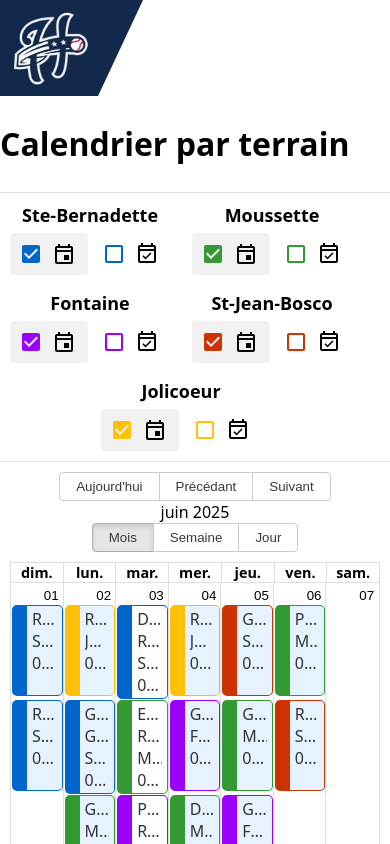
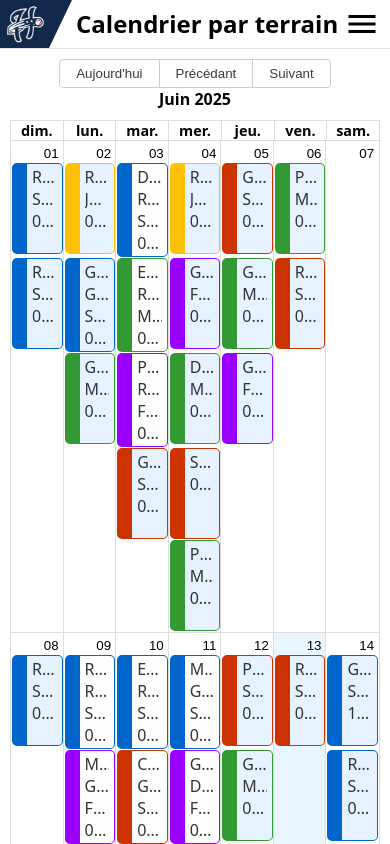
Before and after one commit to jcgauthier1979/baseball-calendar, a React (Vite) app: page / in a window 390 px wide. Shown: the top 844 px of the page. Built offline with nearby package versions, Linux system fonts and the light colour scheme.

Commit message:
Mobile menu, sticky header

```diff
--- a/src/App.tsx
+++ b/src/App.tsx
@@ -30,6 +30,8 @@ function App() {
   const [isVisibleJolicoeurTimeslot, setIsVisibleJolicoeurTimeslot] = useState<boolean>(false);
 
   const [loadingMessage, setLoadingMessage] = useState<string>("");
+  const [showMenu, setShowMenu] = useState<boolean>(false);
+  const [isSticky, setIsSticky] = useState<boolean>(false);
 
   useEffect(() => {
     const loadData = async () => {
@@ -72,6 +74,12 @@ function App() {
     };
 
     loadData();
+
+    window.addEventListener('scroll', handleScroll);
+    return () => {
+      window.removeEventListener('scroll', handleScroll);
+    };
+
   }, []);
 
   // When a venue is checked or unchecked
@@ -99,6 +107,14 @@ function App() {
     isVisibleBoscoTimeslot,
     isVisibleJolicoeurTimeslot
   ]);
+
+  const handleScroll = () => {
+    if (window.pageYOffset > 96) {
+      setIsSticky(true);
+    } else {
+      setIsSticky(false);
+    }
+  };
 
   const eventPropGetter = (event: any) => {
     let borderLeftColor = Consts.VENUE_COLORS.get(event.venue) || Consts.VENUE_COLORS.get("");
@@ -176,6 +192,10 @@ function App() {
     setView(view);
   };
 
+  const toggleMenu = () => {
+    setShowMenu(!showMenu);
+  };
+
   if (loading) return (
     <div className="loading">
       <span className="loader"></span>
@@ -192,7 +212,15 @@ function App() {
 
   return (
     <div>
-      <div id="filters">
+      <div id="h-menu" onClick={() => toggleMenu()}>
+        {
+          showMenu && <span className="material-icons-outlined">close</span>
+        }
+        {
+          !showMenu && <span className="material-icons-outlined">menu</span>
+        }
+      </div>
+      <div id="filters" className={(showMenu ? 'h-menu-open ' : '') + (isSticky ? 'sticky ' : '')}>
         <FormGroup row sx={{ justifyContent: 'center', alignItems: 'center', gap: 2, '& .MuiSvgIcon-root': { fontSize: 24 } }}>
           <div className="venue-group">
             <div className="venue-name">Ste-Bernadette</div>
@@ -251,7 +279,7 @@ function App() {
           </div>
         </FormGroup>
       </div>
-      <div id="main">
+      <div id="main" className={isSticky ? 'pushed' : '' }>
         <Calendar
           showAllEvents={true}
           localizer={Consts.localizer}
@@ -262,7 +290,7 @@ function App() {
           eventPropGetter={eventPropGetter}
           components={{ event: EventComponent }}
           culture="fr-CA"
-          views={[Views.MONTH, Views.WEEK, Views.DAY]}
+          views={[Views.MONTH]}
           defaultView={Views.MONTH}
           view={view}
           date={date}
--- a/src/calendar.css
+++ b/src/calendar.css
@@ -37,12 +37,16 @@ body {
 
 
 #main {
-  margin: 10px;
+  margin-top: 10px;
+  margin-left: 10px;
+  margin-right: 10px;
+  margin-bottom: 10px;
 }
 
 #filters {
   border-bottom: 1px solid #dee2e6;
   padding: 10px;
+  background-color: #fff;
 }
 
 .checkbox-venue {
@@ -111,9 +115,77 @@ body {
   color:#FF3D00;
   font-size: 64px;
 }
-/* Extra small devices (phones, 600px and down) */
-@media only screen and (max-width: 600px) {
 
+.rbc-toolbar .rbc-toolbar-label {
+  font-weight: 600;
+  text-transform: capitalize;
+}
+
+
+
+#h-menu {
+  display: none;
+  position: fixed;
+  top: 6px;
+  right: 10px;
+  z-index: 1001;
+}
+
+#h-menu .material-icons-outlined {
+
+  font-size: 36px !important;
+}
+
+#h-menu:hover {
+  cursor: pointer;
+}
+
+@media only screen and (max-width: 767px) {
+  #banner {
+    min-height: 48px;
+    position: fixed;
+    top:0px;
+    width: 100%;
+    background-color: #fff;
+    z-index: 1000;
+  }
+  #main {
+    margin-top: 59px;
+  }
+  #banner img {
+  padding: 4px;
+  background-color: #12294b;
+  height: 40px;
+}
+  .triangle {
+    border-bottom: 48px solid transparent;
+    border-left: 23px solid #12294b; /* 45-degree triangle */
+  }
+  #filters {
+    display: none;
+    z-index: 1001;
+  }
+  #h-menu {
+    display: block;
+  }
+
+  #h-menu {
+  display: block;
+}
+
+  .banner-title {
+    font-size: 24px;
+    vertical-align:top;
+    padding-top: 24px;
+    padding-bottom: 24px;
+  }
+
+  #filters.h-menu-open {
+    display: block;
+    position: fixed;
+    top: 49px;
+    z-index: 1000;
+  }
 }
 
 /* Small devices (portrait tablets and large phones, 600px and up) */
@@ -123,7 +195,25 @@ body {
 
 /* Medium devices (landscape tablets, 768px and up) */
 @media only screen and (min-width: 768px) {
+  #filters {
+    padding-left: 38px
+  }
 
+  .sticky {
+    position: fixed;
+    z-index: 1002;
+    top:0;
+    filter: drop-shadow(#8d8d8d 2px -1px 4px);
+    width: calc(100% - 48px);
+  }
+
+  #main.pushed {
+    margin-top: 106px
+  }
+
+  .rbc-toolbar .rbc-toolbar-label {
+    padding: 0 270px 0 10px !important;
+  }
 }
 
 /* Large devices (laptops/desktops, 992px and up) */
```
